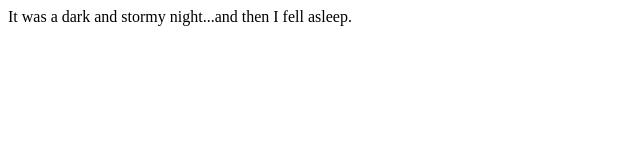
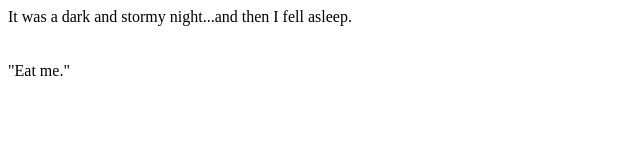
Before and after one commit to Tabicat44/fireside-story, a plain HTML site: page index.html in a window 1280 px wide. Shown: the full height of the page, 0-640 px from the left. Drawn offline with Linux system fonts and the light colour scheme.

Commit message:
Third line added

```diff
--- a/index.html
+++ b/index.html
@@ -1,5 +1,6 @@
 <html>
   <body>
-    <p>It was a dark and stormy night...and then I fell asleep.</p>
+    <p>It was a dark and stormy night...and then I fell asleep.<br>
+    <br> <br> "Eat me."</p>
   </body>
 </html>
```
